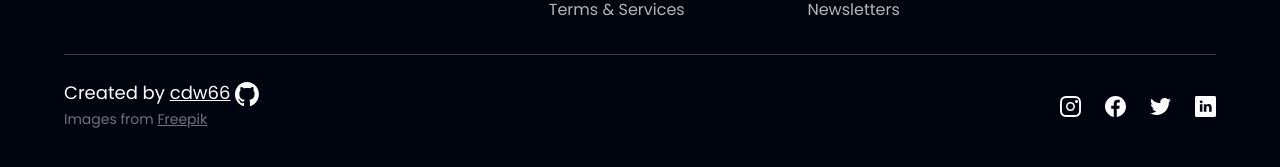
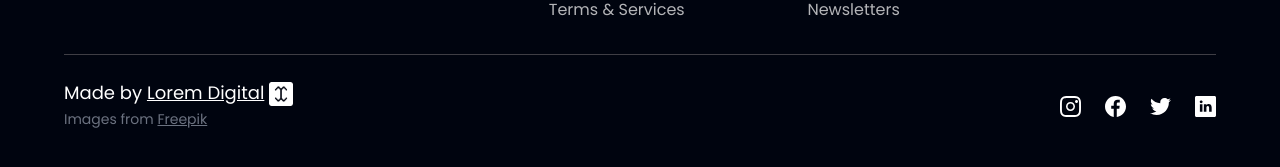
Before and after one commit to carter-loremdigital/velonet-website, a React (Vite) app: page / in a window 1280 px wide. Shown: the part 4851-5018 px from the top of the page. Built offline with nearby package versions, Linux system fonts and the light colour scheme.

Commit message:
Updated footer

```diff
--- a/index.html
+++ b/index.html
@@ -2,7 +2,7 @@
 <html lang="en">
   <head>
     <meta charset="UTF-8" />
-    <link rel="icon" type="image/x-icon" href="/public/favicon.ico" />
+    <link rel="icon" type="image/x-icon" href="/favicon.ico" />
     <meta name="viewport" content="width=device-width, initial-scale=1.0" />
     <title>VeloNet - Home</title>
   </head>
--- a/src/assets/index.js
+++ b/src/assets/index.js
@@ -23,7 +23,7 @@ import connect from "./connect.png";
 import security from "./security.png";
 import speed from "./speed.png";
 import companyLogo from "./company-logo2.png";
-import github from "./github-mark-white.svg";
+import lorem from "./loremlogowhite.png";
 
 export {
   airbnb,
@@ -51,5 +51,5 @@ export {
   security,
   speed,
   companyLogo,
-  github,
+  lorem,
 };
--- a/src/components/Footer.jsx
+++ b/src/components/Footer.jsx
@@ -1,7 +1,8 @@
 import React from "react";
 
 import styles from "../style";
-import { companyLogo as logo, github } from "../assets";
+import { companyLogo as logo } from "../assets";
+import { lorem } from "../assets";
 import { footerLinks, socialMedia } from "../constants";
 
 const Footer = () => {
@@ -51,16 +52,17 @@ const Footer = () => {
       <div className="flex w-full justify-between items-center md:flex-row flex-col pt-6 border-t-[1px] border-t-[#3f3e45]">
         <div>
           <p className="font-poppins font-normal sm:text-start text-center text-[18px] leading-[27px] text-white">
-            Created by{" "}
+            Made by{" "}
             <a
-              href="https://github.com/cdw66"
+              href="https://www.loremdigital.co/"
               className="underline"
               target="_blank"
               rel="noopener noreferrer"
             >
-              cdw66
+              Lorem Digital
             </a>{" "}
-            <img src={github} className="w-[24px] h-[24px] inline-block" />
+            {/* <img src={github} className="w-[24px] h-[24px] inline-block" /> */}
+            <img src={lorem} className="w-[24px] h-[24px] inline-block" />
           </p>
           <p className="font-poppins font-normal sm:text-start text-center text-[14px] leading-[27px] text-gray-500">
             Images from{" "}
```
Also changed, not shown: src/assets/loremlogowhite.png (added), 1 other file (tests, documents, lock files or other folders).
